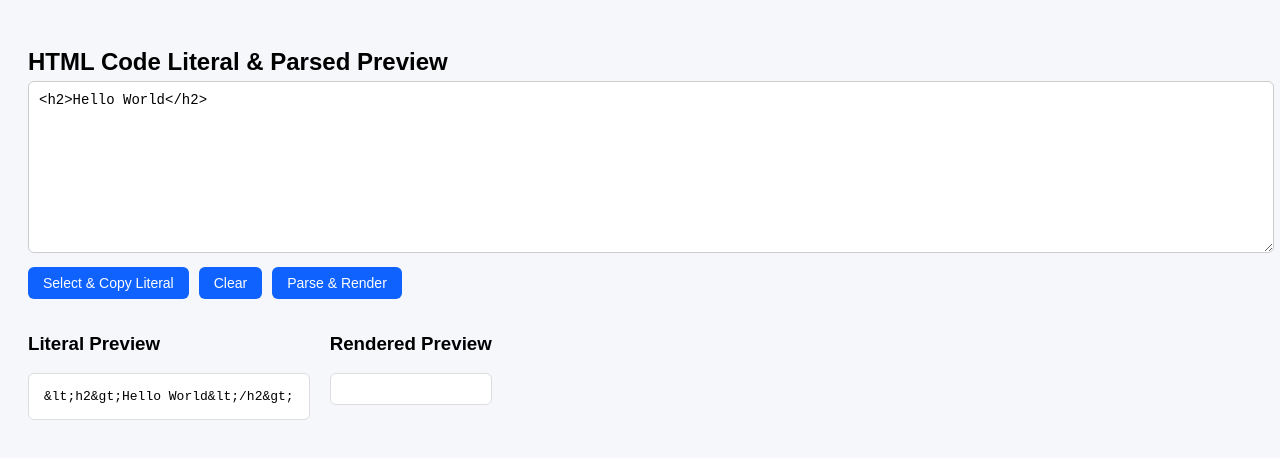
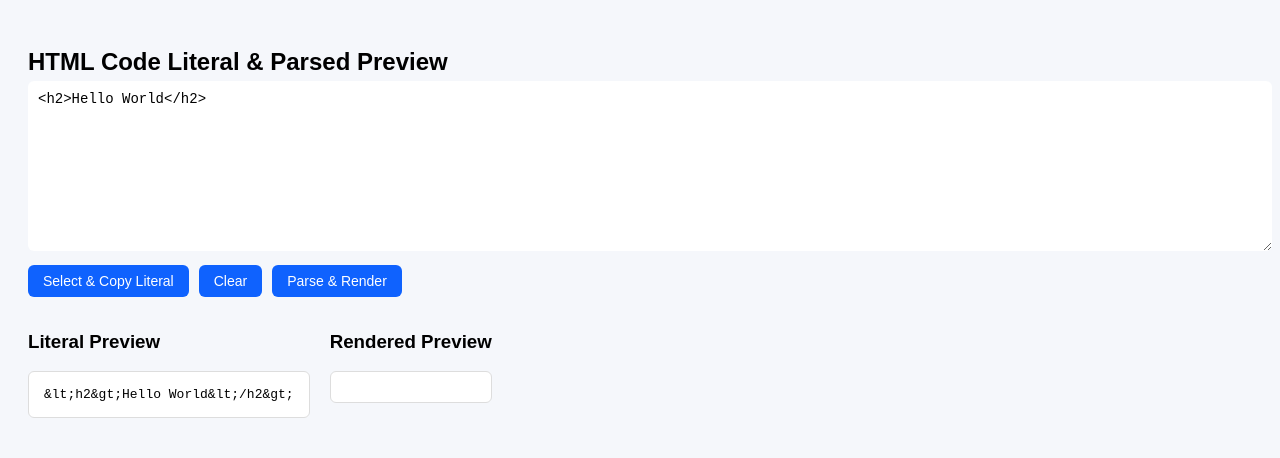
Before and after one commit to kokhinmaungwin/HTML-Parser-PWA, a plain HTML site: page index.html in a window 1280 px wide. Drawn offline with Linux system fonts and the light colour scheme.

Commit message:
Update index.html

```diff
--- a/index.html
+++ b/index.html
@@ -21,7 +21,7 @@
       font-size: 14px;
       padding: 10px;
       border-radius: 6px;
-      border: 1px solid #ccc;
+      border: none;
       resize: vertical;
     }
     #previewWrapper {
```
